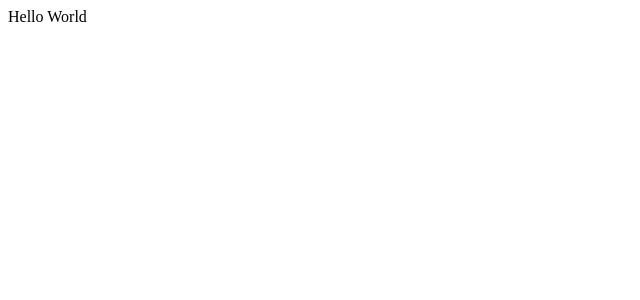
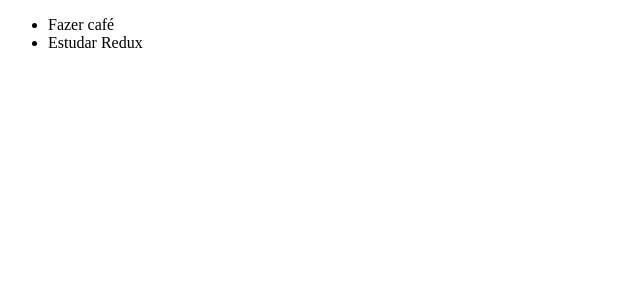
Before and after one commit to juanveronez/react-redux-zustand, a React (Vite) app: page / in a window 1280 px wide. Shown: the top 300 px of the page, without its empty margins (0-640 px from the left). Built offline with nearby package versions, Linux system fonts and the light colour scheme.

Commit message:
feat: use `useSelector` to get todo reducer of global store

```diff
--- a/src/App.tsx
+++ b/src/App.tsx
@@ -1,3 +1,11 @@
+import { Provider as ReduxProvider } from "react-redux";
+import { TodoList } from "./components/TodoList";
+import { store } from "./store";
+
 export function App() {
-  return 'Hello World'
+  return (
+    <ReduxProvider store={store}>
+      <TodoList />
+    </ReduxProvider>
+  )
 }
--- /dev/null
+++ b/src/components/TodoList.tsx
@@ -0,0 +1,11 @@
+import { useSelector } from "react-redux"
+
+export function TodoList() {
+  const todos = useSelector(store => store.todo)
+
+  return (
+    <ul>
+      {todos?.map((todo) => <li key={todo}>{todo}</li>)}
+    </ul>
+  )
+}
--- /dev/null
+++ b/src/store/index.ts
@@ -0,0 +1,13 @@
+import { configureStore, createSlice } from "@reduxjs/toolkit";
+
+const todoSlice = createSlice({
+  name: 'todo',
+  initialState: ['Fazer café', 'Estudar Redux'],
+  reducers: {}
+})
+
+export const store = configureStore({
+  reducer: {
+    todo: todoSlice.reducer
+  }
+})
```
